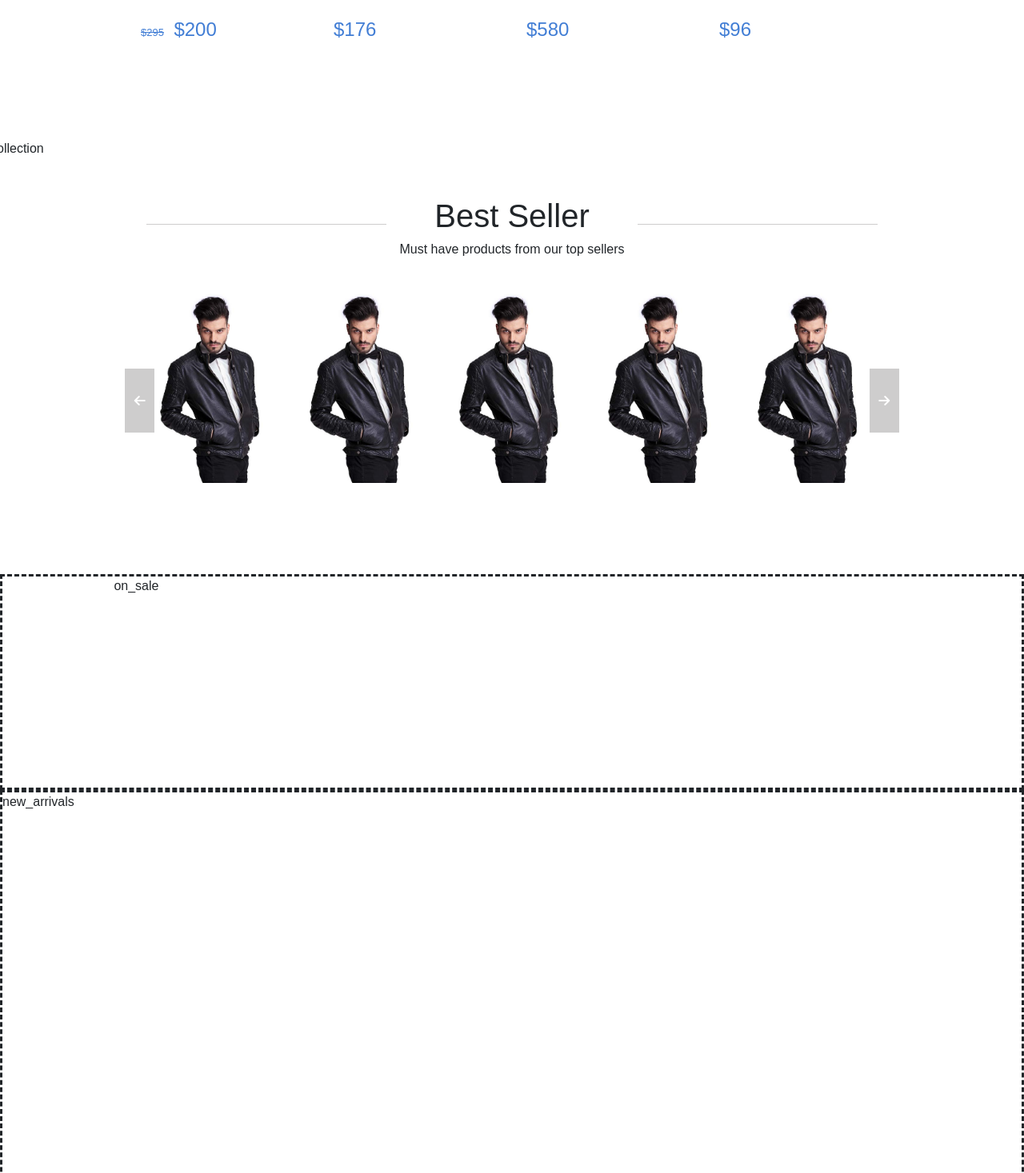
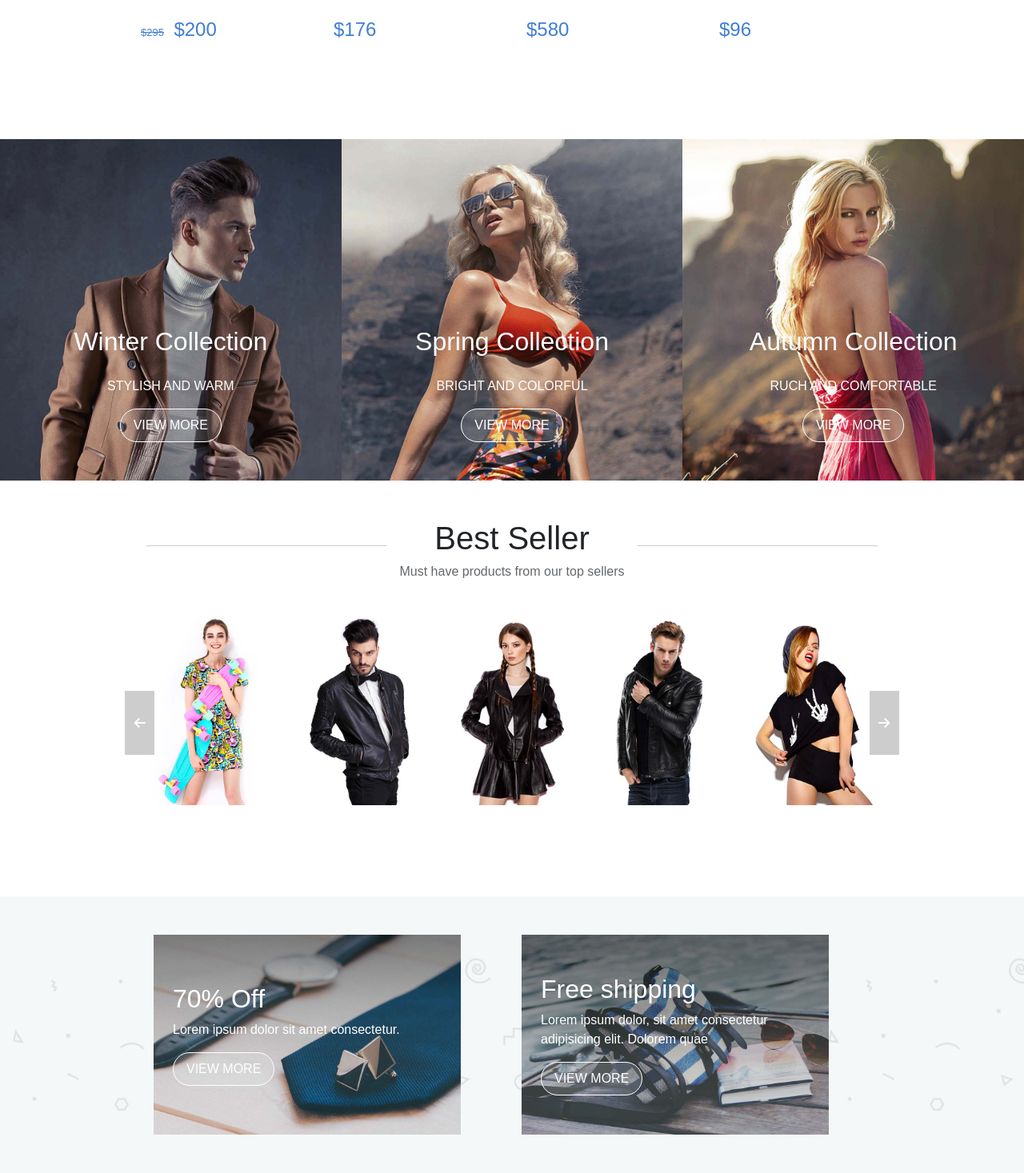
Before and after one commit to L-cir94/proj-html-vuejs, a Vue app: page / in a window 1280 px wide. Shown: the part 1303-2770 px from the top of the page at 80% size. Built offline with nearby package versions, Linux system fonts and the light colour scheme.

Commit message:
collections details

```diff
--- a/src/assets/scss/app.scss
+++ b/src/assets/scss/app.scss
@@ -19,3 +19,9 @@ color: white;
 header{
     margin-top: -7px;
 }
+img{
+    max-width: 100%;
+}
+.fa-star{
+    color:$HavelockBlue;
+}
--- a/src/components/AppHeader.vue
+++ b/src/components/AppHeader.vue
@@ -65,7 +65,7 @@ header {
     width: 100%;
     height: 50px;
 .my_border{
-    border-left: solid 0.1px;
+    border-left: solid 0.1px $grigiochiaro;
 }
 .my_border:hover,.my:hover{
     background-color:rgb(206, 205, 205);
@@ -90,7 +90,6 @@ li {
 
 button {
     background-color: $Melanie;
-    ;
     color: white;
     border: none;
 }
--- a/src/components/AppMain.vue
+++ b/src/components/AppMain.vue
@@ -12,7 +12,7 @@
                 </div>
             </div>
         </div>
-        <section class="featured pt-5 pb-5">
+        <section class="featured pt-5">
             <div class="container  ">
                 <div class="divisore d-flex align-items-center justify-content-center">
                     <div class="stick me-3 mb-4">
@@ -87,18 +87,33 @@
                 </div>
             </div>
         </section>
-        <section class="collections">
-            <div class="container_large">
-                <div class="row">
-                    collection
-                    <!--    <img class="img-fluid" src="../assets/img/winter_collection_bg.jpg" alt="">
-                        <img class="img-fluid" src="../assets/img/spring_collection_bg.jpg" alt="">
-                        <img class="img-fluid" src="../assets/img/autumn_collection_bg.jpg" alt=""> -->
+        <section class="collections pt-5">
+            <div class="container_large d-flex">
+                <div class="winter d-flex  flex-column justify-content-end">
+                    <div class="text d-flex flex-column justify-content-center align-items-center mb-5">
+                                <h2 class="pb-3">Winter Collection</h2>
+                                <p class="text-uppercase">stylish and warm</p>
+                                <button class="p-2 pe-3 ps-3 rounded-5 text-uppercase">view more</button>
+                            </div>
+                </div>
+                <div class="spring d-flex  flex-column justify-content-end">
+                    <div class="text d-flex flex-column justify-content-center align-items-center mb-5">
+                                <h2 class="pb-3"> Spring Collection</h2>
+                                <p class="text-uppercase">bright and colorful</p>
+                                <button class="p-2 pe-3 ps-3 rounded-5 text-uppercase">view more</button>
+                            </div>
+                </div>
+                <div class="autumn d-flex  flex-column justify-content-end">
+                    <div class="text d-flex flex-column justify-content-center align-items-center mb-5">
+                                <h2 class="pb-3">Autumn Collection</h2>
+                                <p class="text-uppercase">ruch and comfortable</p>
+                                <button class="p-2 pe-3 ps-3 rounded-5 text-uppercase">view more</button>
+                            </div>
                 </div>
             </div>
         </section>
-        <section class="best_seller">
-            <div class="container pt-5 pb-5">
+        <section class="best_seller pt-5">
+            <div class="container">
                 <div class="row">
                     <div class="divisore d-flex align-items-center justify-content-center">
                         <div class="stick me-3 mb-4">
@@ -116,8 +131,7 @@
                         </div>
                         <div class="item d-flex flex-column align-items-center">
                             <div class="img">
-                                <img width="200" class="img-fluid pb-2" src="../assets/img/modern_black_leather_suit.jpg"
-                                    alt="">
+                                <img width="200" class="img-fluid pb-2" src="../assets/img/spring_printed_dress.jpg" alt="">
                             </div>
                         </div>
                         <div class="item d-flex flex-column align-items-center">
@@ -128,20 +142,18 @@
                         </div>
                         <div class="item d-flex flex-column align-items-center">
                             <div class="img">
-                                <img width="200" class="img-fluid pb-2" src="../assets/img/modern_black_leather_suit.jpg"
+                                <img width="200" class="img-fluid pb-2" src="../assets/img/black_leather_jacket.jpg" alt="">
+                            </div>
+                        </div>
+                        <div class="item d-flex flex-column align-items-center">
+                            <div class="img">
+                                <img width="200" class="img-fluid pb-2" src="../assets/img/black_elegant_leather_jacket.jpg"
                                     alt="">
                             </div>
                         </div>
                         <div class="item d-flex flex-column align-items-center">
                             <div class="img">
-                                <img width="200" class="img-fluid pb-2" src="../assets/img/modern_black_leather_suit.jpg"
-                                    alt="">
-                            </div>
-                        </div>
-                        <div class="item d-flex flex-column align-items-center">
-                            <div class="img">
-                                <img width="200" class="img-fluid pb-2" src="../assets/img/modern_black_leather_suit.jpg"
-                                    alt="">
+                                <img width="200" class="img-fluid pb-2" src="../assets/img/hipster_black_top.jpg" alt="">
                             </div>
                         </div>
                         <div class="arrow d-flex justify-content-center align-items-center">
@@ -153,23 +165,53 @@
         </section>
         <section class="on_sale">
             <div class="container">
-                on_sale
+                <div class="row">
+                    <div class="col-6 d-flex align-items-center justify-content-end p-5">
+                        <div class="off d-flex align-items-center p-4">
+                            <div class="text">
+                                <h2>70% Off</h2>
+                                <p>Lorem ipsum dolor sit amet consectetur.</p>
+                                <button class="p-2 pe-3 ps-3 rounded-5 text-uppercase">view more</button>
+                            </div>
+                        </div>
+                    </div>
+                    <div class="col-6 d-flex align-items-center justify-content-start">
+                        <div class="free d-flex align-items-center p-4">
+                            <div class="text">
+                                <h2>Free shipping</h2>
+                                <p>Lorem ipsum dolor, sit amet consectetur adipisicing elit. Dolorem quae</p>
+                                <button class="p-2 pe-3 ps-3 rounded-5 text-uppercase">view more</button>
+                            </div>
+                        </div>
+                    </div>
+                </div>
             </div>
         </section>
         <section class="new_arrivals">
-            <div class="container_large">
+            <div class="container_large pt-5 pb-5">
                 new_arrivals
             </div>
         </section>
-        <div class="container_large">
-            <div class="small_jumbutron">
-                small_jumbutron
+        <section class="small_jumbutron">
+            <div class="container">
+
             </div>
-        </div>
-        <section class="blog">
+        </section>
+        <section class="blog p-5 pb-5">
             <div class="container">
                 <div class="b_top">
-                    b_top
+                    <div class="row">
+                        <div class="divisore d-flex align-items-center justify-content-center">
+                            <div class="stick me-3 mb-4">
+                            </div>
+                            <strong class=" h6 d-flex flex-column align-items-center">
+                                <h1>From Our Blog</h1>
+                                <h6>The Latest Classic Shop news</h6>
+                            </strong>
+                            <div class="stick ms-3 mb-4">
+                            </div>
+                        </div>
+                    </div>
                 </div>
             </div>
             <hr>
@@ -230,8 +272,19 @@ export default {
 }
 
 .small_jumbutron {
-    height: 250px;
-    border: dashed;
+    height: 450px;
+    color: white;
+    background-image: url(../assets/img/testimonials_home_1_bg.jpg);
+    background-size: 100%;
+    background-position-x: center;
+    background-position-y: -180px;
+    background-repeat: no-repeat;
+
+    .testimonial {
+        width: 100%;
+        border: dashed;
+    }
+
 }
 
 .xs_banner {
@@ -242,9 +295,7 @@ export default {
         max-width: 100%;
     }
 
-    h6 {
-        color: $NevadaDarkMuted ;
-    }
+
 }
 
 .featured {
@@ -288,35 +339,39 @@ export default {
 }
 
 .collections {
+color: white;
     width: 100%;
-    height: auto;
+    .autumn,
+    .spring,
+    .winter{
+        width: 100%;
+        aspect-ratio: 1;
+    }
+    .winter{
+        background-image: url(../assets/img/winter_collection_bg.jpg);
+        background-size: cover;
+
+    }
+    .spring{
+        background-image: url(../assets/img/spring_collection_bg.jpg);
+        background-size: cover;
+    }
+    .autumn{
+        background-image: url(../assets/img/autumn_collection_bg.jpg);
+        background-size: cover;
+    }
+    button{
+        background-color: rgba(255, 255, 255, 0.136);
+        border: white solid 0.1px;
+        color: white;
+    }
 }
 
 .best_seller {
     width: 100%;
     height: 520px;
 
-    .arrow {
-        position: relative;
-        width: 40px;
-        height: 80px;
-        border: solid 0.1px rgb(206, 205, 205);
-        bottom: -100px;
-        margin-left: -20px;
-        margin-right: -20px;
-        background-color: rgb(206, 205, 205);
 
-        i {
-            color: white;
-        }
-
-
-
-    }
-    .arrow:hover{
-        background-color: rgb(232, 229, 229);
-
-    }
 }
 
 .stick {
@@ -328,24 +383,77 @@ export default {
 
 .on_sale {
     width: 100%;
-    height: 270px;
-    border: dashed;
+    background-image: url(../assets/img/bkgd_confetti-compressor.jpg);
+    background-size: cover;
+    background-position: 0%;
+    color: white;
+
+    button {
+        background-color: rgba(255, 255, 255, 0.136);
+        border: white solid 0.1px;
+        color: white;
+    }
+
+    .off {
+        width: 400px;
+        height: 250px;
+        background-size: contain;
+        background-repeat: no-repeat;
+        background-image: url(../assets/img/promo_box_1_bg.jpg);
+    }
+
+    .free {
+        width: 400px;
+        height: 250px;
+        background-size: contain;
+        background-repeat: no-repeat;
+        background-image: url(../assets/img/promo_box_2_bg.jpg);
+    }
 }
 
 .new_arrivals {
     width: 100%;
-    height: 550px;
-    border: dashed;
+
+
 }
 
 .b_top {
     width: 100%;
-    height: 340px;
-    border: dashed;
+    height: 440px;
+
 }
 
 .b_bottom {
     width: 100%;
     height: 300px;
     border: dashed;
-}</style>
+
+}
+
+.arrow {
+    position: relative;
+    width: 40px;
+    height: 80px;
+    border: solid 0.1px rgb(206, 205, 205);
+    bottom: -100px;
+    margin-left: -20px;
+    margin-right: -20px;
+    background-color: rgb(206, 205, 205);
+
+    i {
+        color: white;
+    }
+
+
+
+}
+
+.arrow:hover {
+    background-color: rgb(232, 229, 229);
+
+}
+
+h6 {
+    color: $NevadaDarkMuted ;
+}
+</style>
```
Also changed, not shown: src/components/AppFooter.vue (+13 -5 lines).
